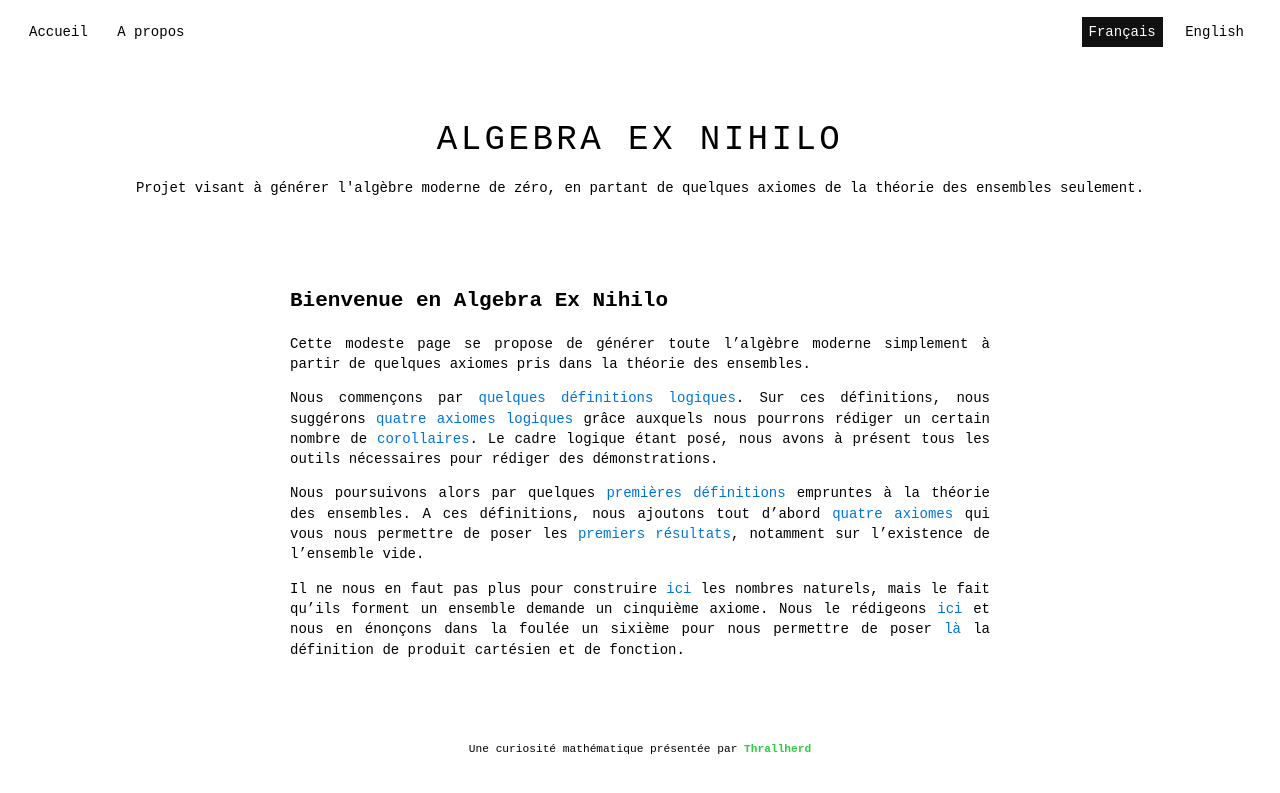
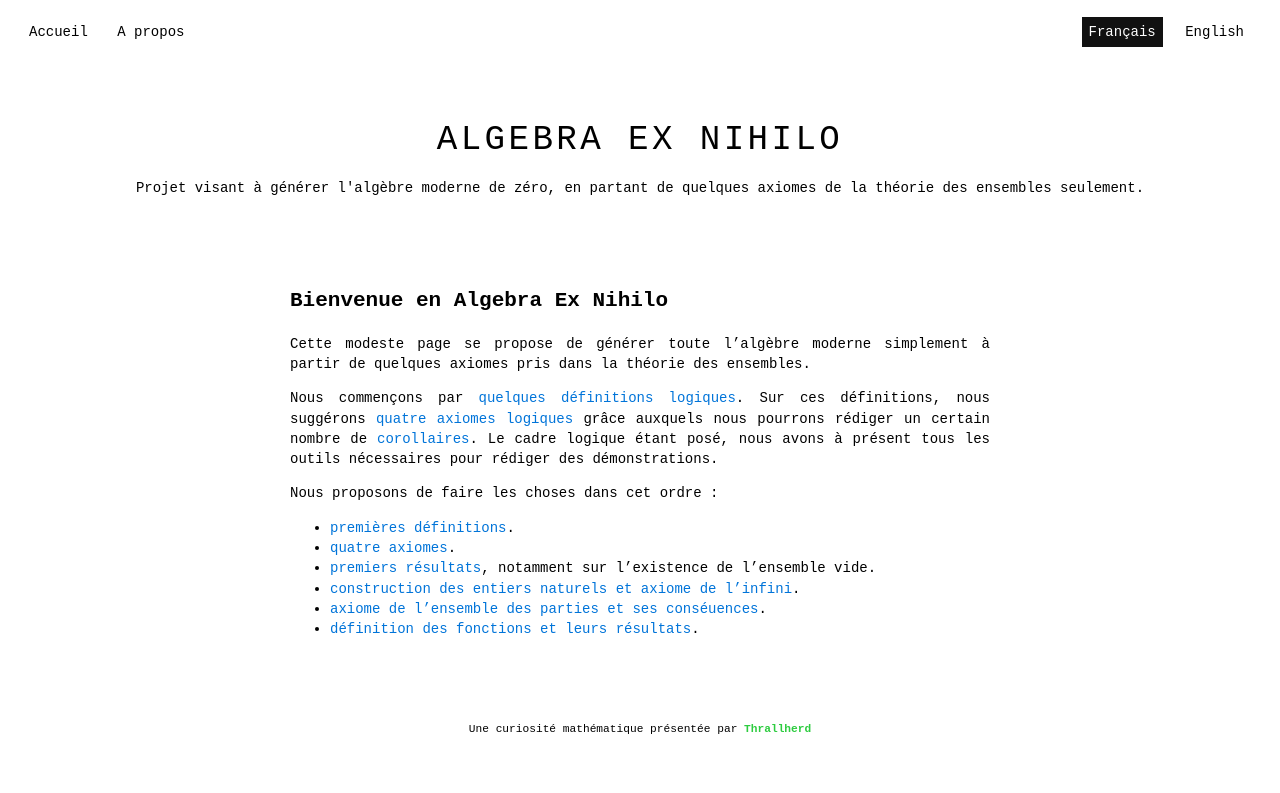
Before and after one commit to Thrallherd/AlgebraExNihilo, a Jekyll site: the page built from index.md, in a window 1280 px wide. Shown: the top 793 px of the page. Built offline with Jekyll 4.4.1, drawn with Linux system fonts in a browser that asks for light colours.

Commit message:
Update index.md

```diff
--- a/index.md
+++ b/index.md
@@ -11,6 +11,11 @@ Cette modeste page se propose de générer toute l'algèbre moderne simplement
 
 Nous commençons par [quelques définitions logiques](logic_def.md). Sur ces définitions, nous suggérons [quatre axiomes logiques](logic_axm.md) grâce auxquels nous pourrons rédiger un certain nombre de [corollaires](logic_cor.md). Le cadre logique étant posé, nous avons à présent tous les outils nécessaires pour rédiger des démonstrations.
 
-Nous poursuivons alors par quelques [premières définitions](set_def.md) empruntes à la théorie des ensembles. A ces définitions, nous ajoutons tout d'abord [quatre axiomes](set_axm1.md) qui vous nous permettre de poser les [premiers résultats](set_res1.md), notamment sur l'existence de l'ensemble vide.
+Nous proposons de faire les choses dans cet ordre :
 
-Il ne nous en faut pas plus pour construire [ici](set_res2.md) les nombres naturels, mais le fait qu'ils forment un ensemble demande un cinquième axiome. Nous le rédigeons [ici](set_axm2.md) et nous en énonçons dans la foulée un sixième pour nous permettre de poser [là](set_res3.md) la définition de produit cartésien et de fonction.
+* [premières définitions](set_def.md).
+* [quatre axiomes](set_axm.md).
+* [premiers résultats](set_res1.md), notamment sur l'existence de l'ensemble vide.
+* [construction des entiers naturels et axiome de l'infini](set_res2.md).
+* [axiome de l'ensemble des parties et ses conséuences](set_res3.md).
+* [définition des fonctions et leurs résultats](set_res4.md).
```
